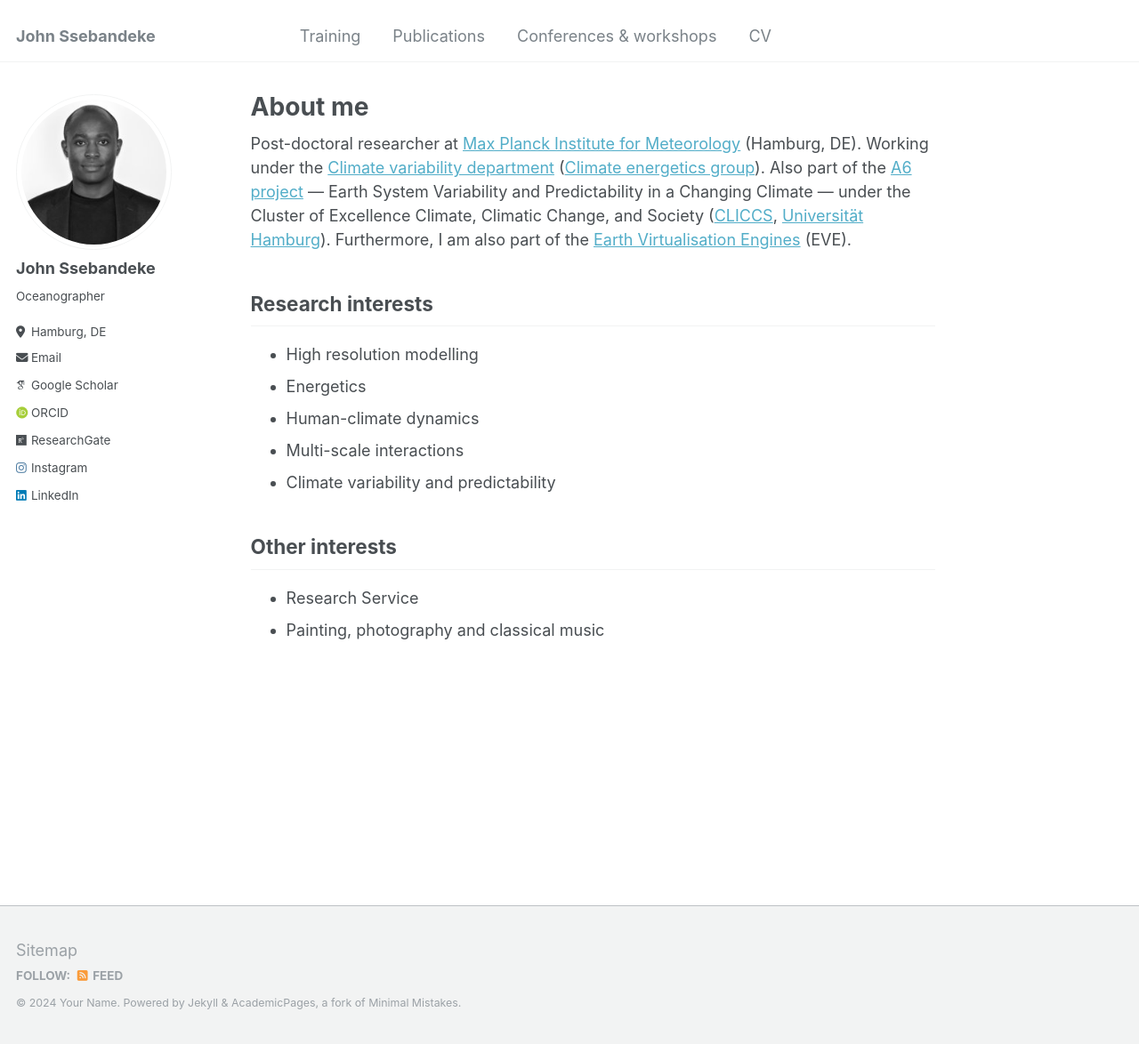
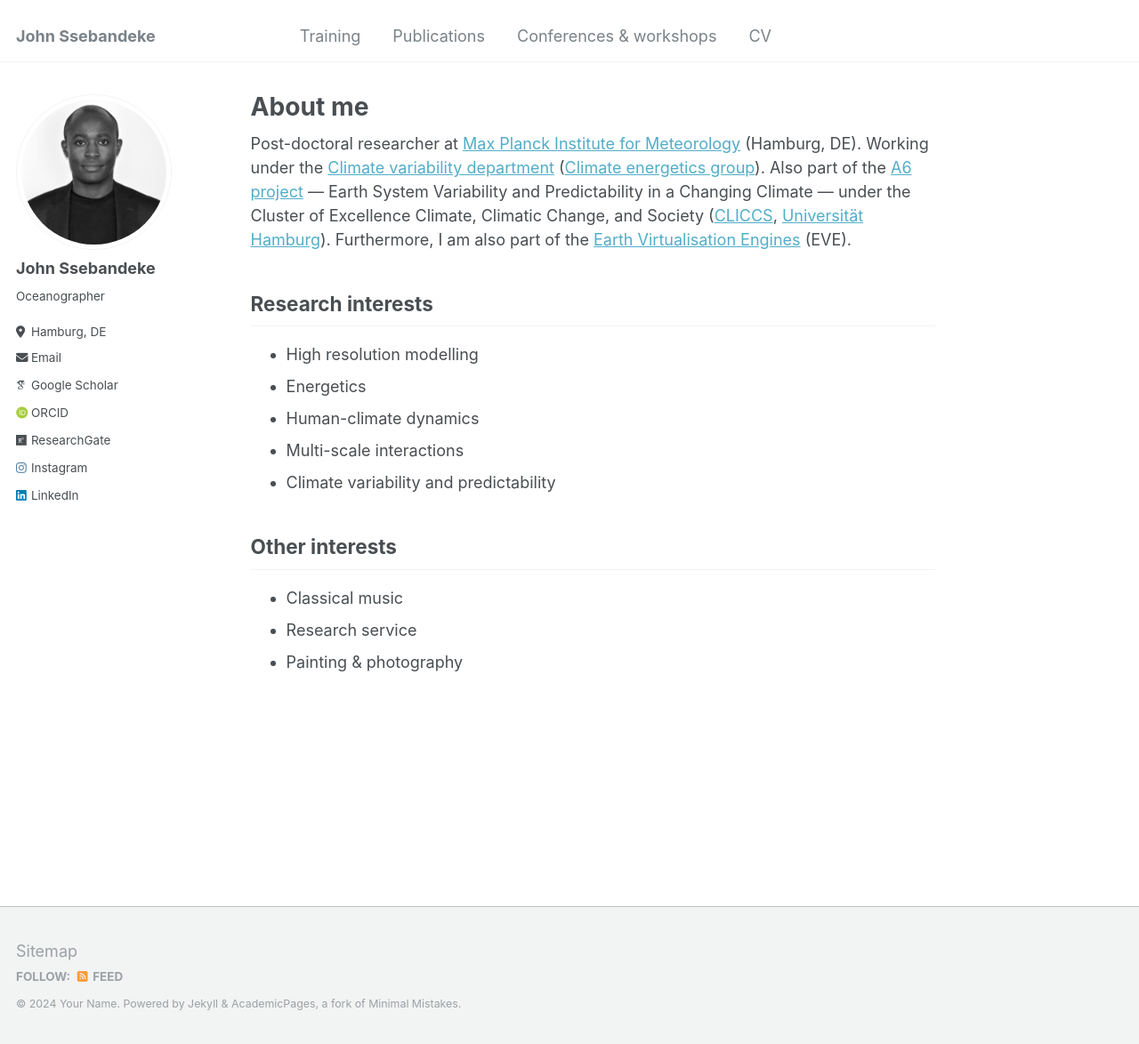
Before and after one commit to john-ssebandeke/john-ssebandeke.github.io, a Jekyll site: the page built from _pages/about.md, in a window 1280 px wide and 1174 px high. Shown: the whole window at 89% size. Built offline with Jekyll 4.4.1, drawn with Linux system fonts in a browser that asks for light colours; some web fonts are replaced.

Commit message:
Update about.md

```diff
--- a/_pages/about.md
+++ b/_pages/about.md
@@ -18,5 +18,6 @@ Post-doctoral researcher at [Max Planck Institute for Meteorology](https://mpime
   * Climate variability and predictability
 
 ## Other interests
-  * Research Service
-  * Painting, photography and classical music
+  * Classical music
+  * Research service
+  * Painting & photography
```
